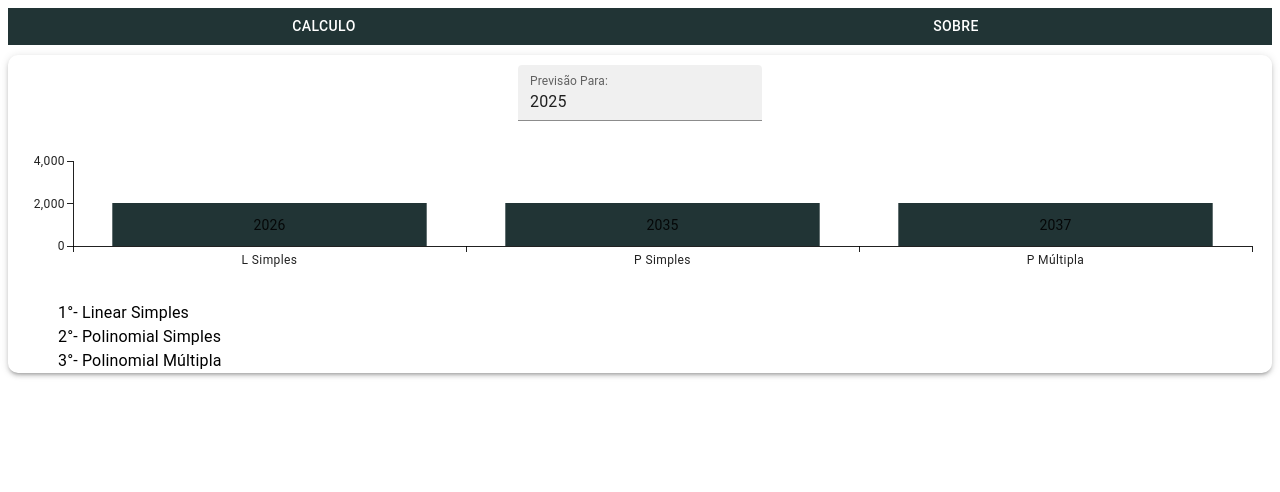
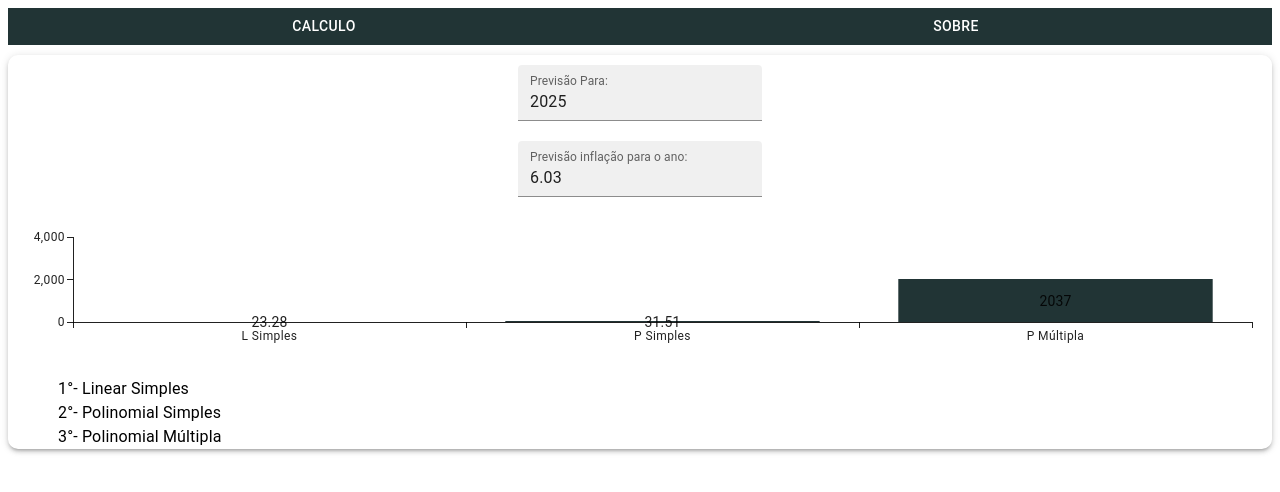
Before and after one commit to mateusaugust/inteligenciaDeNegocio, a React (Vite) app: page / in a window 1280 px wide. Shown: the top 492 px of the page. Built offline with nearby package versions, Linux system fonts and the light colour scheme.

Commit message:
Adição de calculo

```diff
--- a/src/Components/CalcView.tsx
+++ b/src/Components/CalcView.tsx
@@ -2,10 +2,12 @@ import { Box, TextField, Typography } from "@mui/material";
 import { ChartContainer, ChartsXAxis, ChartsYAxis } from "@mui/x-charts";
 import { BarLabel, BarPlot } from "@mui/x-charts/BarChart";
 import { useState } from "react";
+import { LinearSimples, PolinomialSimples } from "../Hooks/CalculosRegression";
 
 export const CalcView = () => {
 
     const [year, setYear] = useState<number>(2025);
+    const [inflation, setInflation] = useState(6.03);
   return (
     <Box
       sx={{
@@ -19,14 +21,14 @@ export const CalcView = () => {
     >
       <Box sx={{ gap:'20px',padding: "10px", width:'100%', display:'flex', alignItems:'center', flexDirection:'column' }}>
         <TextField id="filled-basic" label="Previsão Para:" variant="filled" onChange={(e)=>setYear(Number(e.target.value))} value={year}/>
-
+         <TextField id="filled-basic" label="Previsão inflação para o ano:" variant="filled" onChange={(e)=>setInflation(Number(e.target.value))} value={inflation} type="number"/>
         <ChartContainer
           xAxis={[{ scaleType: "band", data: ["L Simples", "P Simples", "P Múltipla"] }]}
           series={[
             {
               type: "bar",
               id: "base",
-              data: [year+1, year+5*2, year+6*2],
+              data: [LinearSimples(year), PolinomialSimples(year,inflation), year+6*2],
             },
           ]}
           colors={['#213435']}
--- /dev/null
+++ b/src/Hooks/CalculosRegression.tsx
@@ -0,0 +1,20 @@
+export const LinearSimples = (ano: number) => {
+  // f(ano) = a × ano + b
+
+  const coef: number = 0.0613;
+  const interc: number = -120.019;
+
+  const result: number = coef * ano + interc;
+
+  const convertReais = Math.abs((result * 5.66));
+
+  return Number(convertReais.toFixed(2));
+};
+
+export const PolinomialSimples = (ano: number, inflação:number) => {
+  const result: number = 1182.6162 - 1.2371 * ano + 0.0003 * ano ** 2;
+  const valorAbsoluto: number = Math.abs(result);
+
+  const valorEmReais: number = (valorAbsoluto * 5.66)*(inflação/100);
+  return Number(valorEmReais.toFixed(2));
+};
```
